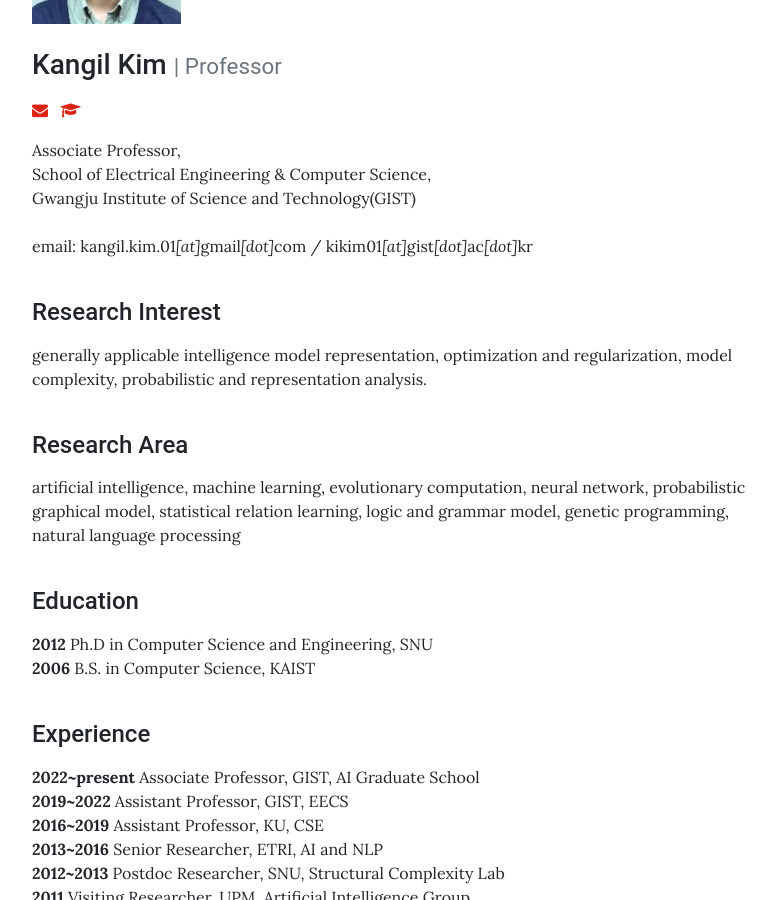
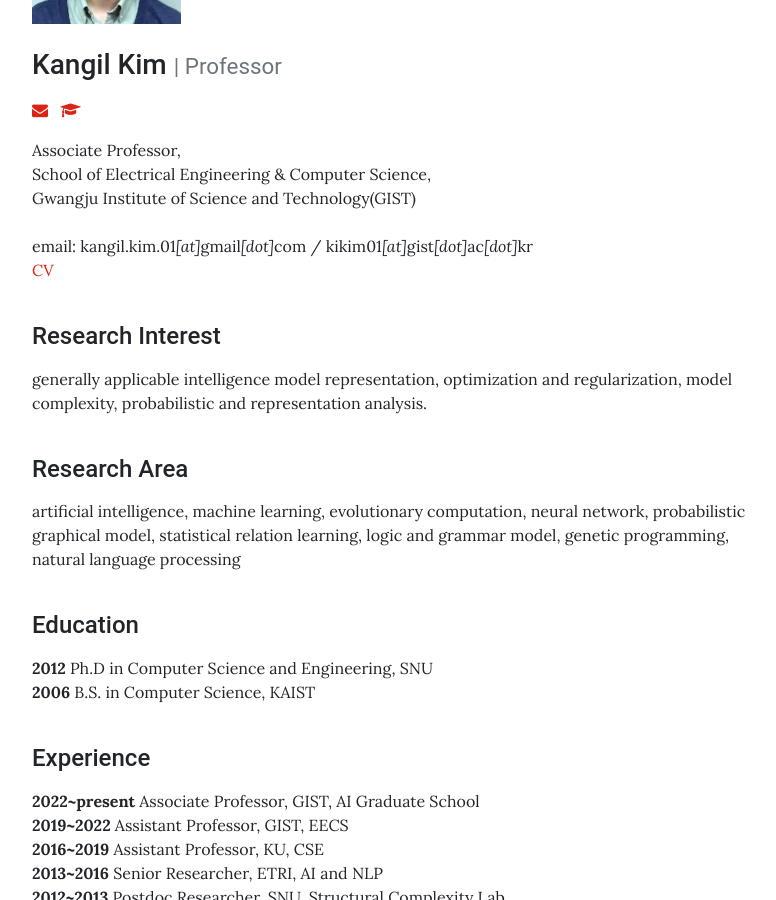
Before and after one commit to irrlab/irrlab.github.io, a Jekyll site: the page built from pages/team/professor.md, in a window 1280 px wide and 900 px high, scrolled down 478 px. Shown: the whole window, without its empty margins (243-1019 px from the left). Built offline with Jekyll 4.4.1, drawn with Linux system fonts in a browser that asks for light colours.

Commit message:
cv addition

```diff
--- a/_data/team_professor.yml
+++ b/_data/team_professor.yml
@@ -8,6 +8,7 @@
     School of Electrical Engineering & Computer Science,<br/>
     Gwangju Institute of Science and Technology(GIST)<br/><br/>
     email: kangil.kim.01*[at]*gmail*[dot]*com / kikim01*[at]*gist*[dot]*ac*[dot]*kr<br/>
+    [CV](https://drive.google.com/file/d/1M-Xmx2n3vbADMXQ3GGJHbl2eBP1C6Wot/view?usp=share_link)<br/>
     <br/>
 
     #### Research Interest
```
